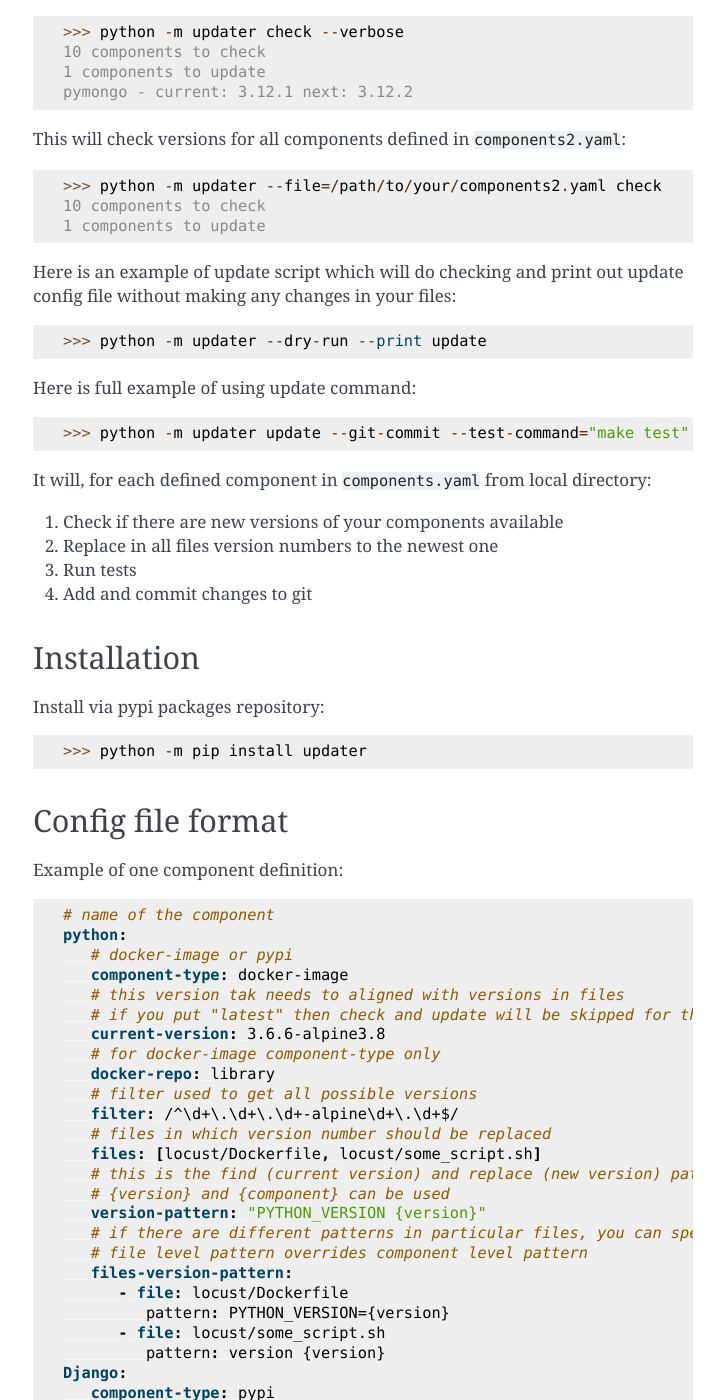
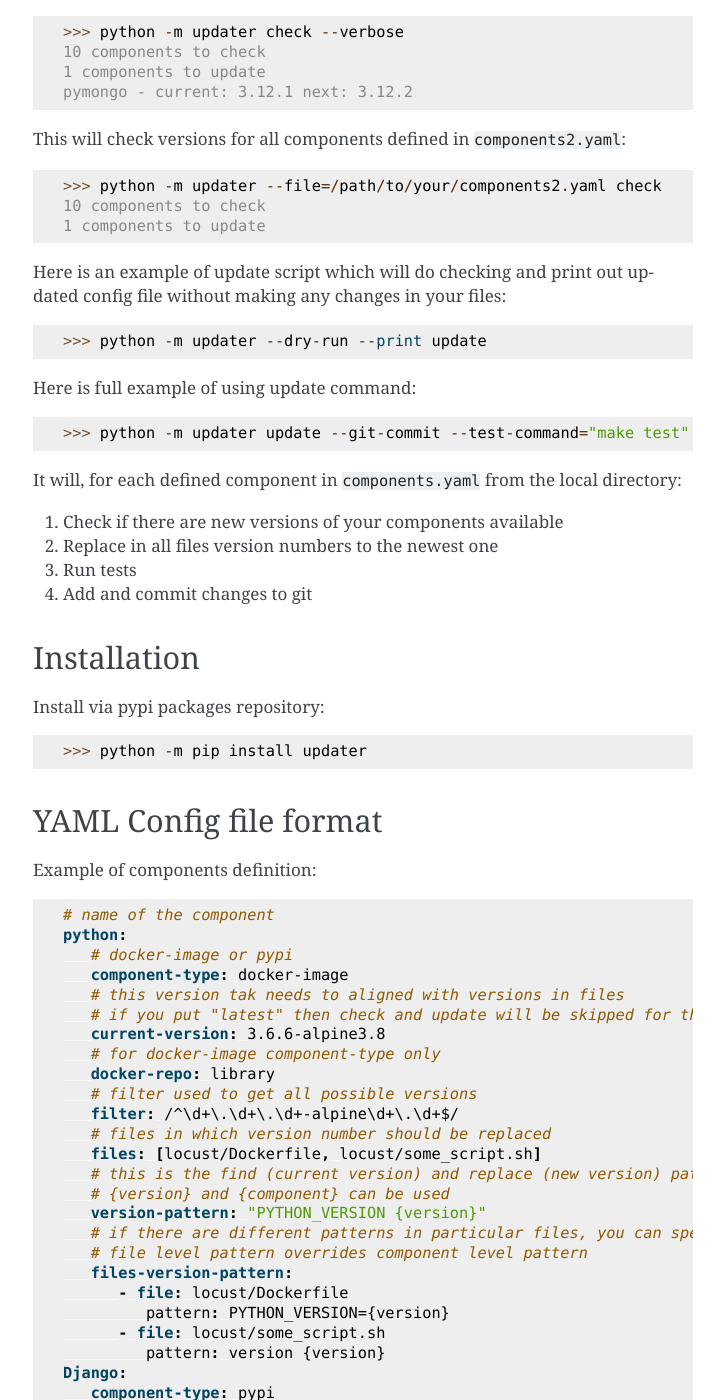
Before and after one commit to paterit/version-checker, a Sphinx documentation site: the page built from docs/source/index.rst, in a window 1280 px wide and 1400 px high, scrolled down 556 px. Shown: the whole window, without its empty margins (387-1111 px from the left). Built offline with Sphinx 7.4.7, drawn with Linux system fonts in a browser that asks for light colours; some of the changed text lies outside the part shown.

Commit message:
Fix docs.

```diff
--- a/docs/source/index.rst
+++ b/docs/source/index.rst
@@ -38,7 +38,7 @@ This will check versions for all components defined in ``components2.yaml``:
 10 components to check
 1 components to update
 
-Here is an example of update script which will do checking and print out update config file without making any changes in your files:
+Here is an example of update script which will do checking and print out updated config file without making any changes in your files:
 
 >>> python -m updater --dry-run --print update
 
@@ -46,7 +46,7 @@ Here is full example of using update command:
 
 >>> python -m updater update --git-commit --test-command="make test"
 
-It will, for each defined component in ``components.yaml`` from local directory:
+It will, for each defined component in ``components.yaml`` from the local directory:
 
 #) Check if there are new versions of your components available
 #) Replace in all files version numbers to the newest one
@@ -61,10 +61,10 @@ Install via pypi packages repository:
 >>> python -m pip install updater
 
 
-Config file format
-------------------
+YAML Config file format
+-----------------------
 
-Example of one component definition:
+Example of components definition:
 
 .. code-block:: yaml
 
```
Also changed, not shown: README.md (+4 -4 lines), 1 other file.
